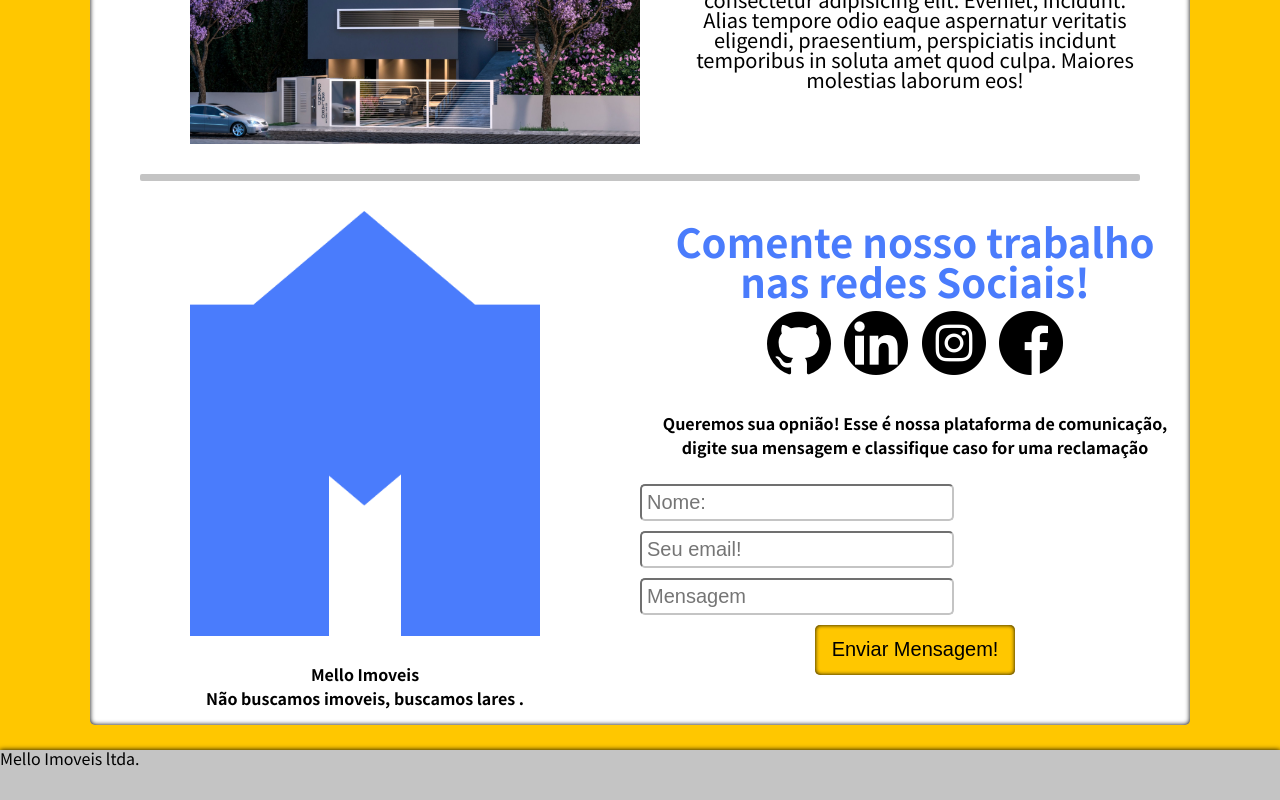
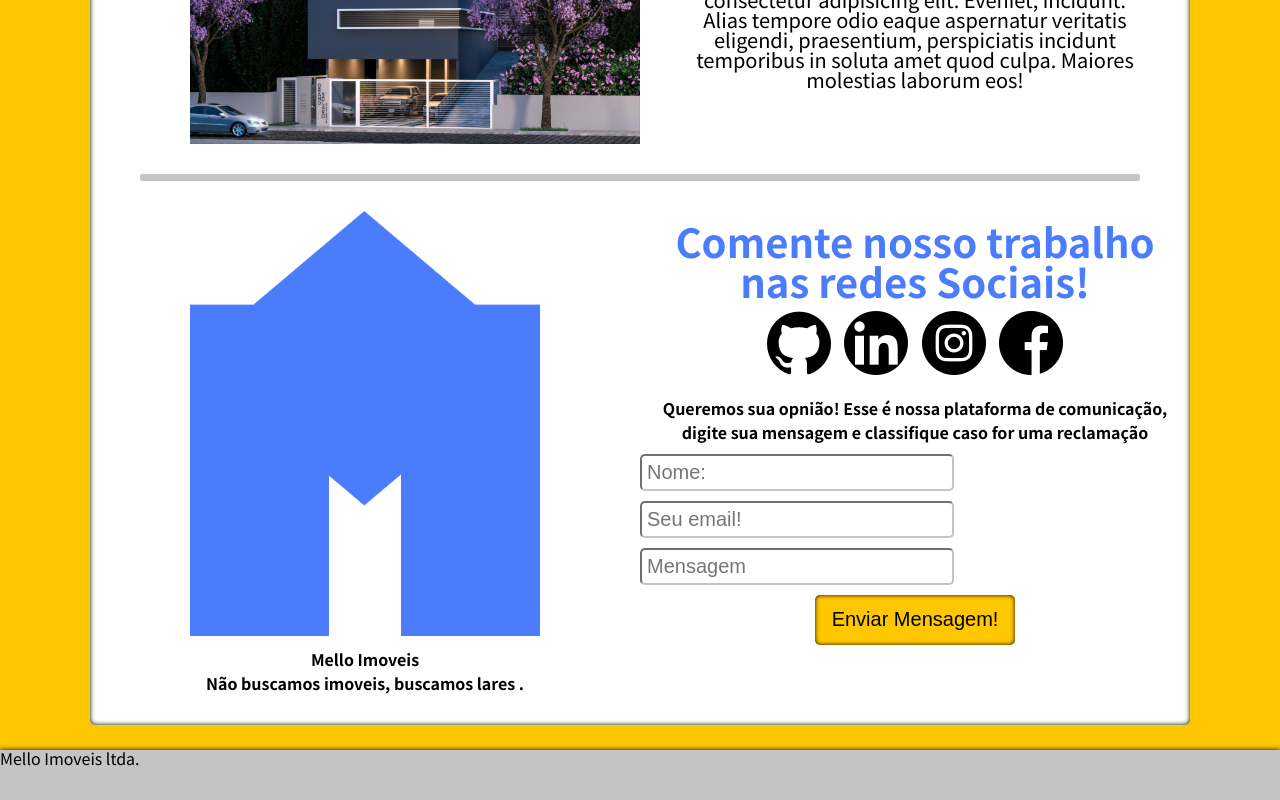
Before and after one commit to lucassmelloo/projeto-pessoal-melloimoveis, a plain HTML site: page index.html in a window 1280 px wide. Shown: the part 1143-1943 px from the top of the page. Drawn offline with Linux system fonts and the light colour scheme.

Commit message:
Melhorando espaçamento

```diff
--- a/styles/style.css
+++ b/styles/style.css
@@ -180,7 +180,7 @@ body{
 
 h2{
     color: #000000;
-    margin: 25px auto;
+    margin: 10px auto;
     font-weight: bold;
     line-height: 1.5;
 }
```
